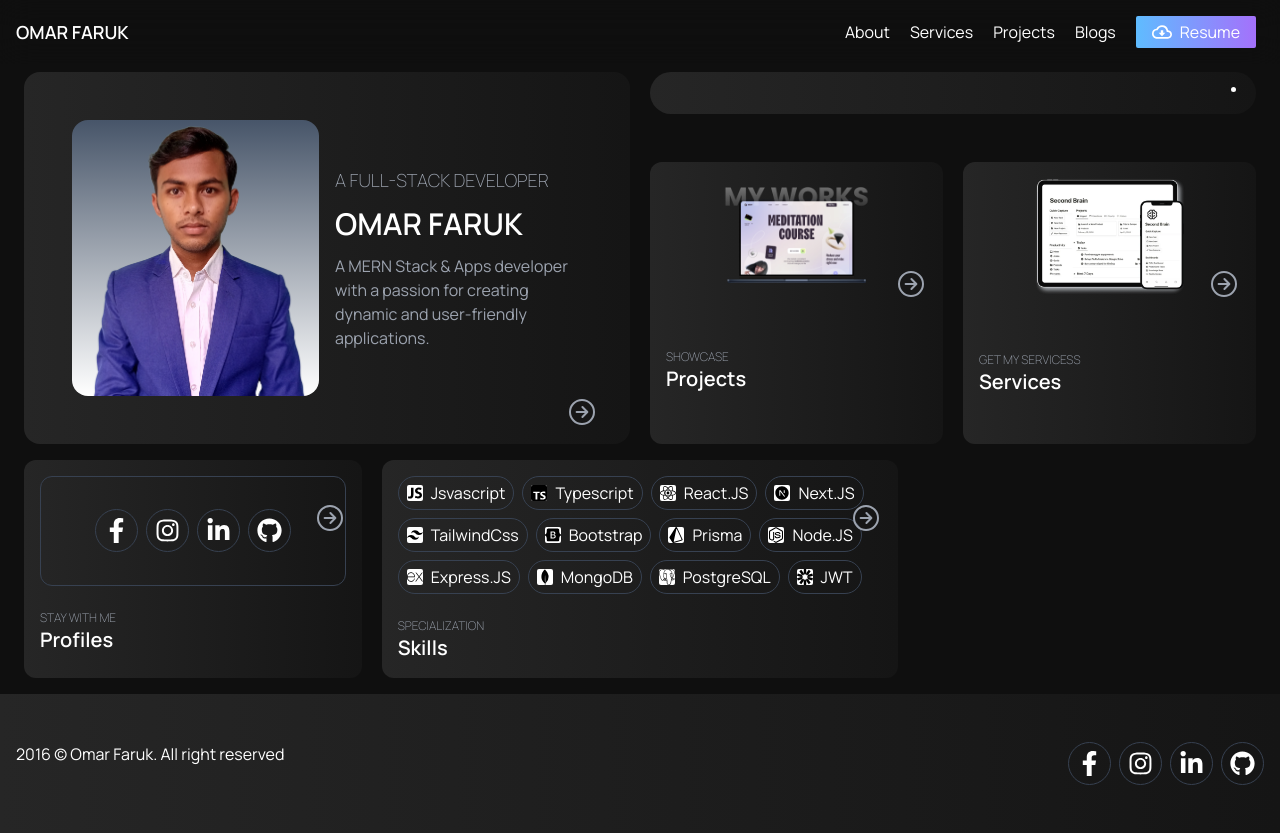
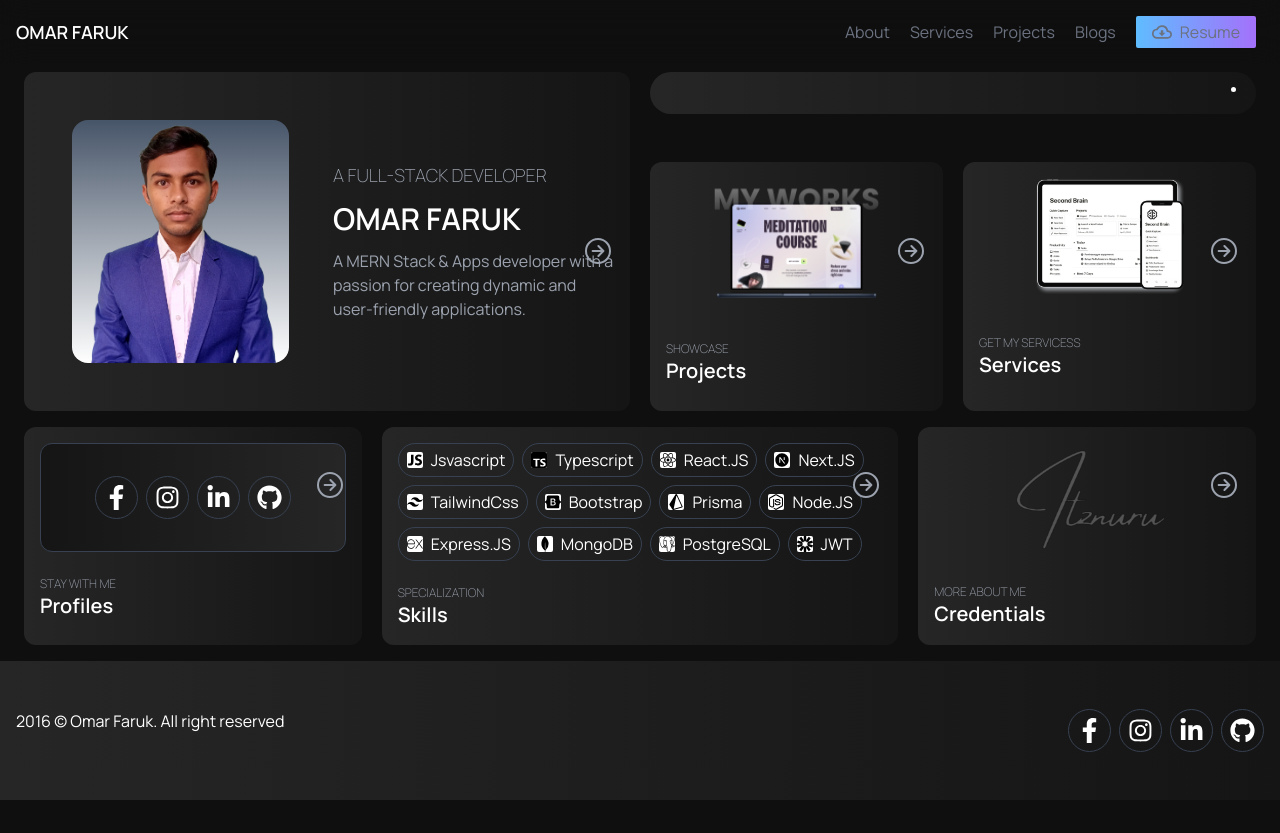
Before and after one commit to Omarfaruk05/my-portfolio-2.0, a Next.js app: page / in a window 1280 px wide. After the commit the page ends 800 px from the top, so only its background shows below. Built offline with nearby package versions, Linux system fonts and the light colour scheme.

Commit message:
[Done]skillsAndCredentials

```diff
--- a/src/app/page.tsx
+++ b/src/app/page.tsx
@@ -1,6 +1,7 @@
 import Container from "@/components/shared/Container";
 import About from "@/components/ui/About";
 import ContactMe from "@/components/ui/ContactMe";
+import CredentialsCart from "@/components/ui/CredentialsCart";
 import Hero from "@/components/ui/Hero";
 import MyInfo from "@/components/ui/MyInfo";
 import MySkill from "@/components/ui/MySkill";
@@ -23,6 +24,9 @@ export default function Home() {
         <div className="md:col-span-3">
           <SkillsCart />
         </div>
+        <div className="md:col-span-2">
+          <CredentialsCart />
+        </div>
       </section>
 
       {/* <Hero />
--- /dev/null
+++ b/src/components/ui/CredentialsCart.tsx
@@ -0,0 +1,27 @@
+import Cart from "./Cart";
+import Signeture from "../../assects/signeture.png";
+import Image from "next/image";
+
+const CredentialsCart = () => {
+  return (
+    <Cart>
+      <div>
+        <Image
+          className="mx-auto"
+          src={Signeture}
+          height={250}
+          width={200}
+          alt="signeture"
+        />
+      </div>
+      <div>
+        <p className="text-xs uppercase font-extralight text-gray-400">
+          More About Me
+        </p>
+        <h3 className="font-semibold text-xl">Credentials</h3>
+      </div>
+    </Cart>
+  );
+};
+
+export default CredentialsCart;
--- a/src/components/ui/MyInfo.tsx
+++ b/src/components/ui/MyInfo.tsx
@@ -2,12 +2,14 @@ import Container from "../shared/Container";
 import myPhoto from "../../assects/profile1.png";
 import Image from "next/image";
 import NavigationButton from "../shared/NavigationButton";
+import Cart from "./Cart";
 
 const MyInfo = () => {
   return (
     <div className="relative w-fit cursor-pointer">
-      <div className="grid grid-cols-1 md:grid-cols-2 gap-4 justify-center items-center bg-gradient-to-r from-[#262626] to-[#151515] w-fit p-4 md:p-8 lg:p-12 rounded-2xl">
-        <div>
+      <Cart>
+        <div className="grid gird-cols-1 md:grid-cols-2 gap-3 items-center">
+          <div className="lg:p-8">
             <Image
               className="rounded-2xl w-full bg-gradient-to-b from-slate-600 to-white "
               src={myPhoto}
@@ -27,9 +29,7 @@ const MyInfo = () => {
             </p>
           </div>
         </div>
-      <div className="absolute bottom-4 right-8">
-        <NavigationButton />
-      </div>
+      </Cart>
     </div>
   );
 };
--- a/src/components/ui/Nav.tsx
+++ b/src/components/ui/Nav.tsx
@@ -6,17 +6,17 @@ const Nav = () => {
       <div className=" max-w-7xl mx-auto px-4 flex justify-center sm:justify-between items-center py-4">
         <h2 className="text-lg font-semibold hidden sm:block">OMAR FARUK</h2>
 
-        <ul className="flex gap-1 items-center list-none ">
-          <button className="hover:outline-dashed outline-[1px] tranistion delay-100 rounded-sm py-[1px] px-2">
+        <ul className="flex gap-1 items-center list-none text-gray-500">
+          <button className="hover:outline-dashed hover:text-white outline-[1px] tranistion-all transform ease-in-out duration-300 rounded-sm py-[1px] px-2">
             About
           </button>
-          <button className="hover:outline-dashed outline-[1px] tranistion delay-100 rounded-sm py-[1px] px-2">
+          <button className="hover:outline-dashed hover:text-white outline-[1px] tranistion-all transform ease-in-out duration-300 rounded-sm py-[1px] px-2">
             Services
           </button>
-          <button className="hover:outline-dashed outline-[1px] tranistion delay-100 rounded-sm py-[1px] px-2">
+          <button className="hover:outline-dashed hover:text-white outline-[1px] tranistion-all transform ease-in-out duration-300 rounded-sm py-[1px] px-2">
             Projects
           </button>
-          <button className="hover:outline-dashed outline-[1px] tranistion delay-100 rounded-sm py-[1px] px-2">
+          <button className="hover:outline-dashed hover:text-white outline-[1px] tranistion-all transform ease-in-out duration-300 rounded-sm py-[1px] px-2">
             Blogs
           </button>{" "}
           <a
@@ -25,7 +25,7 @@ const Nav = () => {
             rel="noopener noreferrer"
             download
           >
-            <button className="flex items-center gap-2 transition duration-0 hover:duration-500 mx-2 px-4 hover:text-[#050C13] rounded-sm py-1 bg-gradient-to-r from-[#5FBCFF] to-[#A471FB]">
+            <button className="flex items-center hover:text-white gap-2 transition duration-300 mx-2 px-4 hover:text-[#050C13] rounded-sm py-1 bg-gradient-to-r from-[#5FBCFF] to-[#A471FB]">
               <MdOutlineCloudDownload size={20} /> Resume
             </button>{" "}
           </a>
--- a/src/components/ui/Profiles.tsx
+++ b/src/components/ui/Profiles.tsx
@@ -5,7 +5,7 @@ import Links from "./Links";
 const Profiles = () => {
   return (
     <Cart>
-      <div className="border border-gray-700 p-7 rounded-xl flex justify-center items-center w-full">
+      <div className="border border-gray-700 bg-gradient-to-l from-[#262626] to-[#151515] p-7 rounded-xl flex justify-center items-center w-full">
         <Links />
       </div>
       <div>
--- a/src/components/ui/ProjectsAndServices.tsx
+++ b/src/components/ui/ProjectsAndServices.tsx
@@ -1,7 +1,6 @@
 import Image from "next/image";
 import projectsPhoto from "../../assects/projects.png";
 import servicesPhoto from "../../assects/services.webp";
-import NavigationButton from "../shared/NavigationButton";
 import Cart from "./Cart";
 
 const ProjectsAndServices = () => {
@@ -22,7 +21,7 @@ const ProjectsAndServices = () => {
           <Image
             className="mx-auto"
             src={projectsPhoto}
-            width={200}
+            width={230}
             height={100}
             alt="projects_image"
           />
```
Also changed, not shown: src/assects/signeture.png (added). Lines whose indentation alone changed are shown as unchanged.
